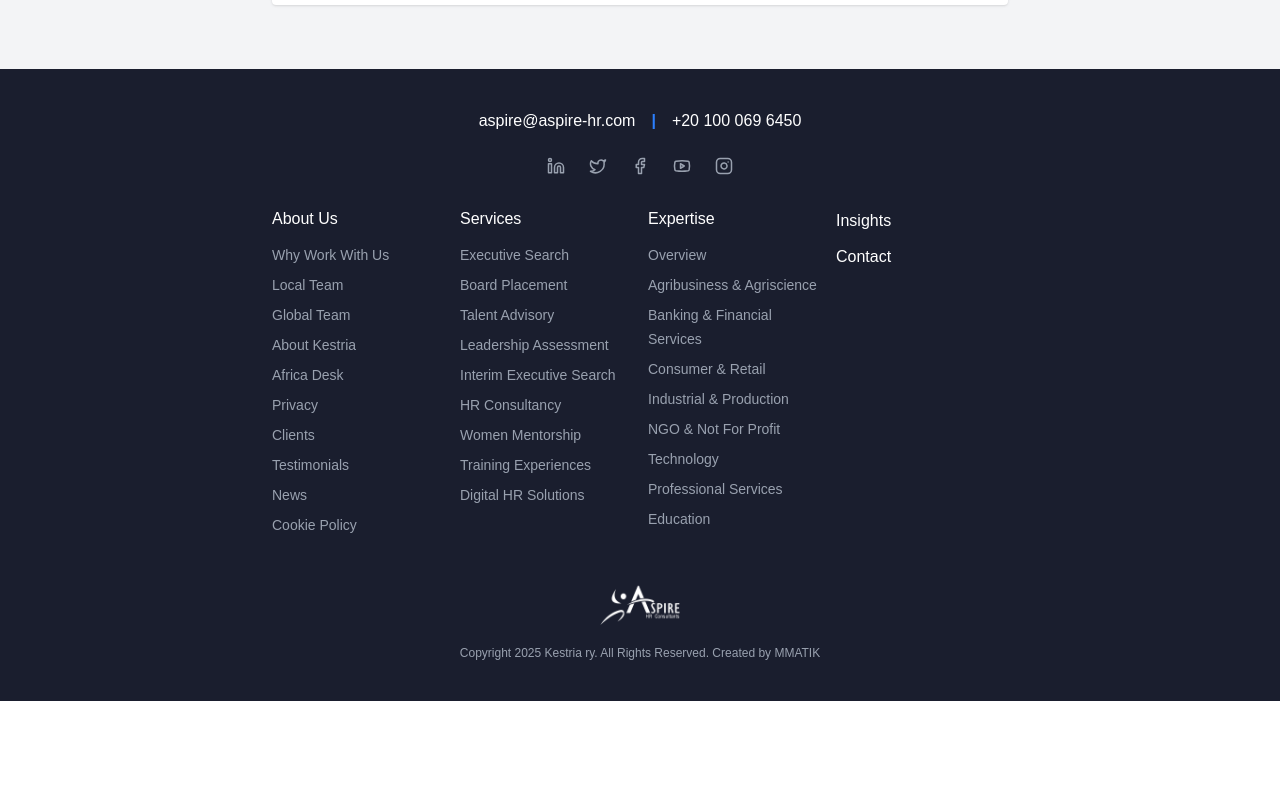
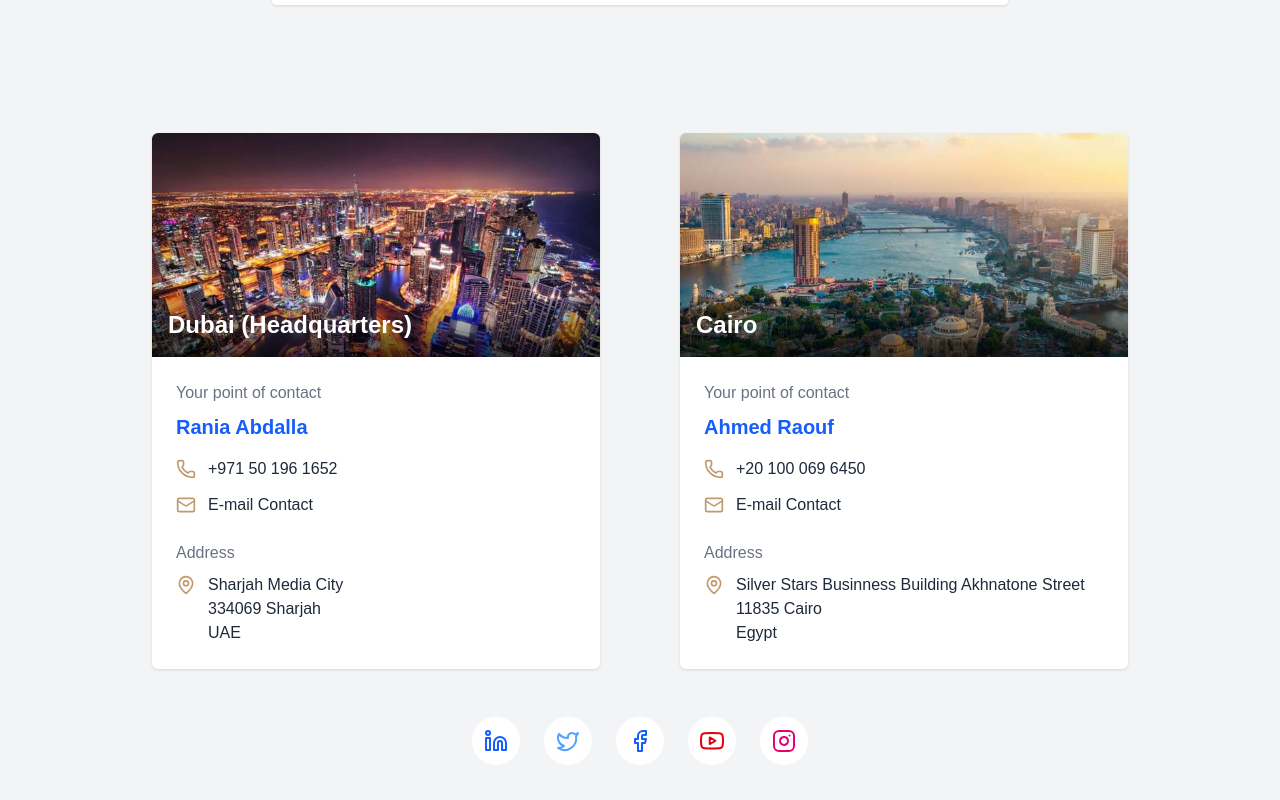
Before and after one commit to MunimUsmani/aspire-web, a Next.js app: page /contact in a window 1280 px wide. Shown: the part 1120-1920 px from the top of the page. Before the commit the page ends 1821 px from the top, so only its background shows below. Built offline with nearby package versions, Linux system fonts and the light colour scheme; a web font is replaced by a local one.

Commit message:
Contact page done

```diff
--- /dev/null
+++ b/src/app/components/ContactLocations.tsx
@@ -0,0 +1,133 @@
+import Image from "next/image";
+import Link from "next/link";
+import { MapPin, Phone, Mail } from 'lucide-react';
+
+const ContactLocations = () => {
+  return (
+    <section className="bg-gray-100 py-10 sm:py-16">
+      <div className="container mx-auto px-4">
+        <div className="max-w-5xl mx-auto">
+          <div className="grid grid-cols-1 md:grid-cols-2 gap-6 md:gap-8">
+            {/* Dubai Card */}
+            <div className="bg-white rounded-md overflow-hidden shadow-sm max-w-md mx-auto w-full">
+              <div className="relative h-48 sm:h-56">
+                <Image
+                  src="/uae-dubai.jpg"
+                  alt="Dubai skyline at night"
+                  fill
+                  className="object-cover"
+                />
+                <div className="absolute bottom-0 left-0 p-3 sm:p-4 bg-gradient-to-t from-black/70 to-transparent w-full">
+                  <h2 className="text-white text-xl sm:text-2xl font-bold">Dubai (Headquarters)</h2>
+                </div>
+              </div>
+              <div className="p-4 sm:p-6">
+                <p className="text-gray-500 text-sm sm:text-base mb-2">Your point of contact</p>
+                <h3 className="text-blue-600 text-lg sm:text-xl font-bold mb-3 sm:mb-4">Rania Abdalla</h3>
+
+                <div className="flex items-start mb-3">
+                  <Phone className="text-[#c19a6b] mr-2 sm:mr-3 h-4 w-4 sm:h-5 sm:w-5 mt-0.5 flex-shrink-0" />
+                  <p className="text-gray-800 text-sm sm:text-base break-words">+971 50 196 1652</p>
+                </div>
+
+                <div className="flex items-start mb-4 sm:mb-6">
+                  <Mail className="text-[#c19a6b] mr-2 sm:mr-3 h-4 w-4 sm:h-5 sm:w-5 mt-0.5 flex-shrink-0" />
+                  <Link href="#" className="text-gray-800 text-sm sm:text-base hover:text-blue-600">
+                    E-mail Contact
+                  </Link>
+                </div>
+
+                <p className="text-gray-500 text-sm sm:text-base mb-2">Address</p>
+                <div className="flex items-start">
+                  <MapPin className="text-[#c19a6b] mr-2 sm:mr-3 h-4 w-4 sm:h-5 sm:w-5 mt-0.5 flex-shrink-0" />
+                  <p className="text-gray-800 text-sm sm:text-base">
+                    Sharjah Media City<br />
+                    334069 Sharjah<br />
+                    UAE
+                  </p>
+                </div>
+              </div>
+            </div>
+
+            {/* Cairo Card */}
+            <div className="bg-white rounded-md overflow-hidden shadow-sm max-w-md mx-auto w-full">
+              <div className="relative h-48 sm:h-56">
+                <Image
+                  src="/egypt-cairo.jpg"
+                  alt="Cairo skyline with Nile river"
+                  fill
+                  className="object-cover"
+                />
+                <div className="absolute bottom-0 left-0 p-3 sm:p-4 bg-gradient-to-t from-black/70 to-transparent w-full">
+                  <h2 className="text-white text-xl sm:text-2xl font-bold">Cairo</h2>
+                </div>
+              </div>
+              <div className="p-4 sm:p-6">
+                <p className="text-gray-500 text-sm sm:text-base mb-2">Your point of contact</p>
+                <h3 className="text-blue-600 text-lg sm:text-xl font-bold mb-3 sm:mb-4">Ahmed Raouf</h3>
+
+                <div className="flex items-start mb-3">
+                  <Phone className="text-[#c19a6b] mr-2 sm:mr-3 h-4 w-4 sm:h-5 sm:w-5 mt-0.5 flex-shrink-0" />
+                  <p className="text-gray-800 text-sm sm:text-base break-words">+20 100 069 6450</p>
+                </div>
+
+                <div className="flex items-start mb-4 sm:mb-6">
+                  <Mail className="text-[#c19a6b] mr-2 sm:mr-3 h-4 w-4 sm:h-5 sm:w-5 mt-0.5 flex-shrink-0" />
+                  <Link href="#" className="text-gray-800 text-sm sm:text-base hover:text-blue-600">
+                    E-mail Contact
+                  </Link>
+                </div>
+
+                <p className="text-gray-500 text-sm sm:text-base mb-2">Address</p>
+                <div className="flex items-start">
+                  <MapPin className="text-[#c19a6b] mr-2 sm:mr-3 h-4 w-4 sm:h-5 sm:w-5 mt-0.5 flex-shrink-0" />
+                  <p className="text-gray-800 text-sm sm:text-base">
+                    Silver Stars Businness Building Akhnatone Street<br />
+                    11835 Cairo<br />
+                    Egypt
+                  </p>
+                </div>
+              </div>
+            </div>
+          </div>
+        </div>
+
+        {/* Social Media Icons */}
+        <div className="flex justify-center mt-8 sm:mt-12 space-x-4 sm:space-x-6">
+          <Link href="#" aria-label="LinkedIn" className="bg-white p-2 sm:p-3 rounded-full hover:bg-gray-100 transition-colors">
+            <svg xmlns="http://www.w3.org/2000/svg" width="20" height="20" viewBox="0 0 24 24" fill="none" stroke="currentColor" strokeWidth="2" strokeLinecap="round" strokeLinejoin="round" className="text-blue-600 sm:w-6 sm:h-6 w-5 h-5">
+              <path d="M16 8a6 6 0 0 1 6 6v7h-4v-7a2 2 0 0 0-2-2 2 2 0 0 0-2 2v7h-4v-7a6 6 0 0 1 6-6z"></path>
+              <rect x="2" y="9" width="4" height="12"></rect>
+              <circle cx="4" cy="4" r="2"></circle>
+            </svg>
+          </Link>
+          <Link href="#" aria-label="Twitter" className="bg-white p-2 sm:p-3 rounded-full hover:bg-gray-100 transition-colors">
+            <svg xmlns="http://www.w3.org/2000/svg" width="20" height="20" viewBox="0 0 24 24" fill="none" stroke="currentColor" strokeWidth="2" strokeLinecap="round" strokeLinejoin="round" className="text-blue-400 sm:w-6 sm:h-6 w-5 h-5">
+              <path d="M22 4s-.7 2.1-2 3.4c1.6 10-9.4 17.3-18 11.6 2.2.1 4.4-.6 6-2C3 15.5.5 9.6 3 5c2.2 2.6 5.6 4.1 9 4-.9-4.2 4-6.6 7-3.8 1.1 0 3-1.2 3-1.2z"></path>
+            </svg>
+          </Link>
+          <Link href="#" aria-label="Facebook" className="bg-white p-2 sm:p-3 rounded-full hover:bg-gray-100 transition-colors">
+            <svg xmlns="http://www.w3.org/2000/svg" width="20" height="20" viewBox="0 0 24 24" fill="none" stroke="currentColor" strokeWidth="2" strokeLinecap="round" strokeLinejoin="round" className="text-blue-600 sm:w-6 sm:h-6 w-5 h-5">
+              <path d="M18 2h-3a5 5 0 0 0-5 5v3H7v4h3v8h4v-8h3l1-4h-4V7a1 1 0 0 1 1-1h3z"></path>
+            </svg>
+          </Link>
+          <Link href="#" aria-label="YouTube" className="bg-white p-2 sm:p-3 rounded-full hover:bg-gray-100 transition-colors">
+            <svg xmlns="http://www.w3.org/2000/svg" width="20" height="20" viewBox="0 0 24 24" fill="none" stroke="currentColor" strokeWidth="2" strokeLinecap="round" strokeLinejoin="round" className="text-red-600 sm:w-6 sm:h-6 w-5 h-5">
+              <path d="M22.54 6.42a2.78 2.78 0 0 0-1.94-2C18.88 4 12 4 12 4s-6.88 0-8.6.46a2.78 2.78 0 0 0-1.94 2A29 29 0 0 0 1 11.75a29 29 0 0 0 .46 5.33A2.78 2.78 0 0 0 3.4 19c1.72.46 8.6.46 8.6.46s6.88 0 8.6-.46a2.78 2.78 0 0 0 1.94-2 29 29 0 0 0 .46-5.25 29 29 0 0 0-.46-5.33z"></path>
+              <polygon points="9.75 15.02 15.5 11.75 9.75 8.48 9.75 15.02"></polygon>
+            </svg>
+          </Link>
+          <Link href="#" aria-label="Instagram" className="bg-white p-2 sm:p-3 rounded-full hover:bg-gray-100 transition-colors">
+            <svg xmlns="http://www.w3.org/2000/svg" width="20" height="20" viewBox="0 0 24 24" fill="none" stroke="currentColor" strokeWidth="2" strokeLinecap="round" strokeLinejoin="round" className="text-pink-600 sm:w-6 sm:h-6 w-5 h-5">
+              <rect x="2" y="2" width="20" height="20" rx="5" ry="5"></rect>
+              <path d="M16 11.37A4 4 0 1 1 12.63 8 4 4 0 0 1 16 11.37z"></path>
+              <line x1="17.5" y1="6.5" x2="17.51" y2="6.5"></line>
+            </svg>
+          </Link>
+        </div>
+      </div>
+    </section>
+  );
+};
+
+export default ContactLocations;
--- a/src/app/components/footer.tsx
+++ b/src/app/components/footer.tsx
@@ -7,11 +7,11 @@ const Footer = () => {
     <footer className="bg-[#1a1e2e] text-gray-400 py-10">
       {/* Contact Info */}
       <div className="text-center mb-6">
-        <div className="flex justify-center items-center gap-2 text-white">
+        <div className="flex flex-col sm:flex-row justify-center items-center gap-2 text-white">
           <a href="mailto:aspire@aspire-hr.com" className="hover:text-gray-300 transition-colors text-base">
             aspire@aspire-hr.com
           </a>
-          <span className="text-blue-500 font-bold mx-2">|</span>
+          <span className="hidden sm:block text-blue-500 font-bold mx-2">|</span>
           <a href="tel:+201000696450" className="hover:text-gray-300 transition-colors text-base">
             +20 100 069 6450
           </a>
@@ -39,9 +39,9 @@ const Footer = () => {
 
       {/* Footer Links - All in one div with mx-auto */}
       <div className="mx-auto max-w-3xl px-4 mb-12">
-        <div className="grid grid-cols-4 gap-4">
+        <div className="grid grid-cols-1 sm:grid-cols-2 lg:grid-cols-4 gap-8 sm:gap-4">
           {/* About Us Column */}
-          <div>
+          <div className="text-center sm:text-left">
             <h3 className="text-white text-base font-medium mb-3">About Us</h3>
             <ul className="space-y-1.5">
               <li><Link href="#" className="text-sm hover:text-white transition-colors">Why Work With Us</Link></li>
@@ -58,7 +58,7 @@ const Footer = () => {
           </div>
 
           {/* Services Column */}
-          <div>
+          <div className="text-center sm:text-left">
             <h3 className="text-white text-base font-medium mb-3">Services</h3>
             <ul className="space-y-1.5">
               <li><Link href="#" className="text-sm hover:text-white transition-colors">Executive Search</Link></li>
@@ -74,7 +74,7 @@ const Footer = () => {
           </div>
 
           {/* Expertise Column */}
-          <div>
+          <div className="text-center sm:text-left">
             <h3 className="text-white text-base font-medium mb-3">Expertise</h3>
             <ul className="space-y-1.5">
               <li><Link href="#" className="text-sm hover:text-white transition-colors">Overview</Link></li>
@@ -90,7 +90,7 @@ const Footer = () => {
           </div>
 
           {/* Insights & Contact Column */}
-          <div>
+          <div className="text-center sm:text-left">
             <ul className="space-y-2 pt-0.5">
               <li><Link href="#" className="text-white text-base font-medium hover:text-gray-300 transition-colors">Insights</Link></li>
               <li className="mt-3"><Link href="#" className="text-white text-base font-medium hover:text-gray-300 transition-colors">Contact</Link></li>
@@ -111,7 +111,7 @@ const Footer = () => {
       </div>
 
       {/* Copyright */}
-      <div className="text-center text-xs">
+      <div className="text-center text-xs px-4">
         <p>Copyright 2025 Kestria ry. All Rights Reserved. Created by <span className="font-medium">MMATIK</span></p>
       </div>
     </footer>
--- a/src/app/contact/page.tsx
+++ b/src/app/contact/page.tsx
@@ -1,4 +1,5 @@
 import ContactForm from "../components/ContactForm";
+import ContactLocations from "../components/ContactLocations";
 import Footer from "../components/footer";
 import HelpSection from "../components/helpsection";
 import Navbar from "../components/navbar";
@@ -11,6 +12,7 @@ const Home: React.FC = () => {
         <Navbar />
         <HelpSection />
         <ContactForm />
+        <ContactLocations />
         <Footer />
       </div>
     </>
```
